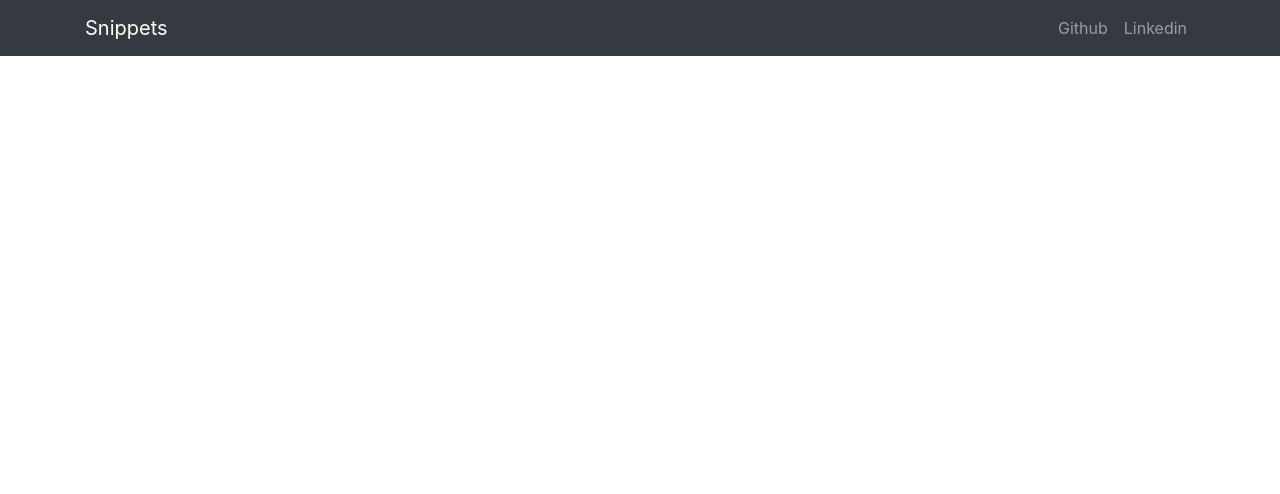
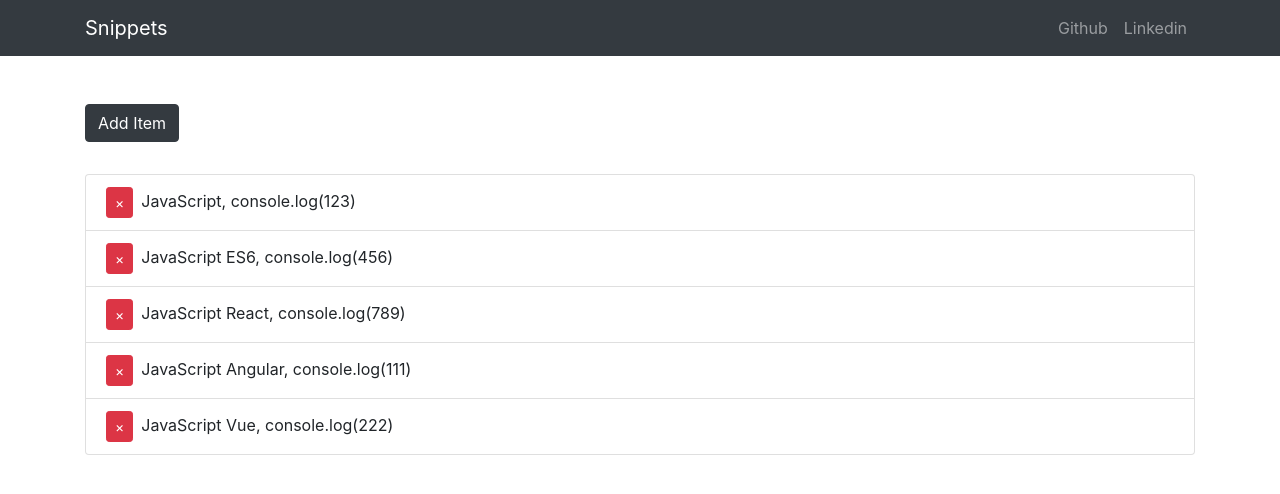
Before and after one commit to moneer-alasmar/codeSnippetsMERNapp, a React (Create React App) app in the folder client/: page / in a window 1280 px wide. Shown: the top 494 px of the page. Built offline with nearby package versions, Linux system fonts and the light colour scheme.

Commit message:
began shopping list component with static data

```diff
--- a/client/src/App.css
+++ b/client/src/App.css
@@ -0,0 +1,17 @@
+.fade-enter {
+  opacity: 0.01;
+}
+
+.fade-enter-active {
+  opacity: 1;
+  transition: opacity 1000ms ease-in;
+}
+
+.fade-exit {
+  opacity: 1;
+}
+
+.fade-exit-active {
+  opacity: 0.01;
+  transition: opacity 1000ms ease-in;
+}
--- a/client/src/App.js
+++ b/client/src/App.js
@@ -3,12 +3,14 @@ import React, { Component } from 'react';
 import 'bootstrap/dist/css/bootstrap.min.css';
 import AppNavBar from './components/AppNavbar';
 import './App.css';
+import ShoppingList from './components/ShoppingList';
 
 class App extends Component {
   render() {
     return (
       <div className="App">
         <AppNavBar />
+        <ShoppingList />
       </div>
     );
   }
--- /dev/null
+++ b/client/src/components/ShoppingList.js
@@ -0,0 +1,65 @@
+import React, { Component } from 'react';
+import {
+  Container,
+  ListGroup,
+  ListGroupItem,
+  Button
+} from 'reactstrap';
+import { CSSTransition, TransitionGroup } from 'react-transition-group';
+import uuid from 'uuid';
+
+class ShoppingList extends Component {
+  state = {
+    snippets: [
+      { id: uuid(), title: 'JavaScript', snippet: 'console.log(123)'},
+      { id: uuid(), title: 'JavaScript ES6', snippet: 'console.log(456)'},
+      { id: uuid(), title: 'JavaScript React', snippet: 'console.log(789)'},
+      { id: uuid(), title: 'JavaScript Angular', snippet: 'console.log(111)'},
+      { id: uuid(), title: 'JavaScript Vue', snippet: 'console.log(222)'},
+    ]
+  }
+
+  render() {
+    const { snippets } = this.state;
+    return (
+      <Container>
+        <Button
+        color="dark"
+        style={{marginBottom: '2rem'}}
+        onClick={() => {
+          const title = prompt('Enter Title');
+          const snippet = prompt('Enter Code');
+          if(title && snippet) {
+            this.setState(state => ({
+              snippets: [...state.snippets, { id: uuid(), title, snippet }]
+            }));
+          }
+        }}
+        >Add Item</Button>
+        <ListGroup>
+          <TransitionGroup className="snippet-list">
+            {snippets.map(({id, title, snippet}) => (
+              <CSSTransition key={id} timeout={500} classNames="fade">
+                <ListGroupItem>
+                  <Button
+                    className="remove-btn mr-2"
+                    color="danger"
+                    size="sm"
+                    onClick={() => {
+                      this.setState(state => ({
+                        snippets: state.snippets.filter(snippet => snippet.id !== id)
+                      }));
+                    }}
+                  >&times;</Button>
+                   {title}, {snippet}
+                </ListGroupItem>
+              </CSSTransition>
+            ))}
+          </TransitionGroup>
+        </ListGroup>
+      </Container>
+    )
+  }
+}
+
+export default ShoppingList;
```
